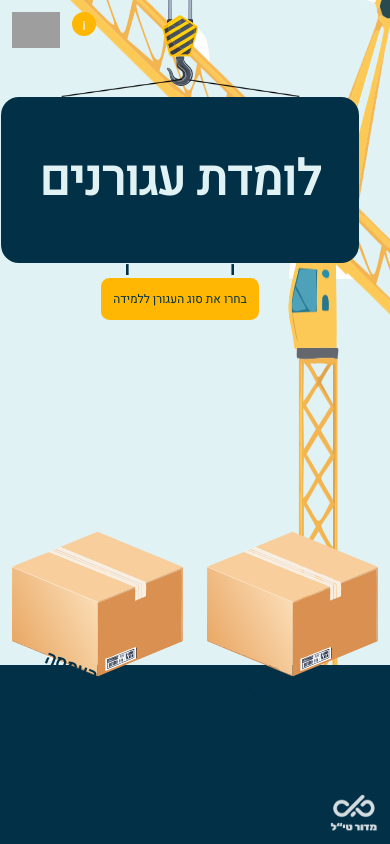
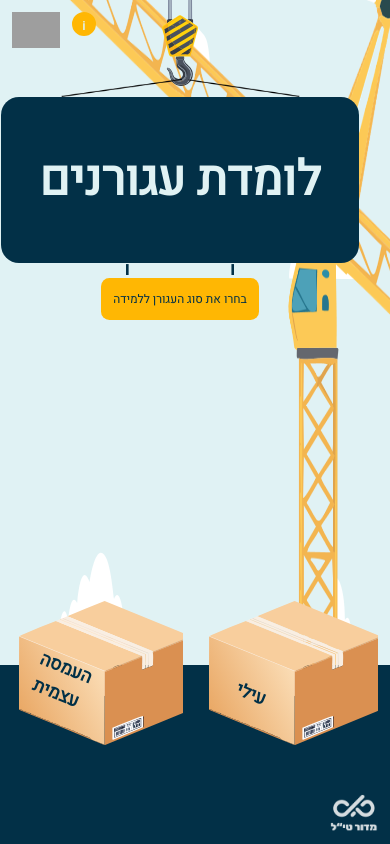
Before and after one commit to madortill/LomdatCranes, a Vue app: page / in a window 390 px wide. Built offline with nearby package versions, Linux system fonts and the light colour scheme; grey boxes are pictures that could not be loaded.

Commit message:
for now end of startScreen

```diff
--- a/src/components/Box.vue
+++ b/src/components/Box.vue
@@ -19,10 +19,7 @@ export default {
 
 #box {
   position: relative;
-  height: 100%;
   width: 100%;
-  border: 3px solid red;
-  z-index: 100;
 }
 
 .text {
@@ -33,7 +30,7 @@ export default {
   transform: rotate(22.13deg);
   position: absolute;
   bottom: 2rem;
-  left: 1rem;
+  left: 0rem;
 }
 
 .the-box {
--- a/src/components/HangingBoard.vue
+++ b/src/components/HangingBoard.vue
@@ -35,15 +35,6 @@
             console.log('hi');
           },
         },
-        // mounted() {
-        // if (this.partNum === 3) {
-        //    let timer = setTimeout(()=> {
-
-        //     clearTimeout(timer);
-        //    }, 1000);
-        // }
-
-        // }
 };
 </script>
 
@@ -51,9 +42,9 @@
 
 #hanging-board{
     z-index: 10000;
-    width: 60vw;
+    /* width: 60vw; */
     width: 100vw;
-    height: 40rem;
+    height: 50rem;
     display: flex;
     flex-direction: column;
     align-items: center;
@@ -196,9 +187,4 @@
   pointer-events: all;
 }
 
-@media screen and (max-width:768px){
-  .checkMarkBtn {
-    margin-bottom: -5rem;
-  }
-}
 </style>
--- a/src/components/OpenPage.vue
+++ b/src/components/OpenPage.vue
@@ -107,12 +107,12 @@ export default {
 
 .btn {
     cursor: pointer;
+    pointer-events: visiblePainted;
 }
 
 .box {
   z-index: 1;
   margin: 1rem;
-  pointer-events: visiblePainted;
   position: relative;
 }
 
@@ -124,34 +124,39 @@ export default {
   display:flex;
   z-index: 1;
   justify-content: space-evenly;
+  align-items: center;
 }
 
 .home-box-container {
-  width: 100vw;
-    height: 100vh;
+  width: 16rem;/**/
+    height: 100%;
     display: flex;
     z-index: 1;
     position: relative;
     align-items: center;
     flex-direction: column;
     animation: fadeIn 0.2s linear forwards;
+    margin-bottom: 1rem;
 }
 
 .part-one {
-  /* width:19rem; */
+  position: relative;
   z-index:4;
   margin-left: 2rem;
 }
 
 .part-two {
+  position: relative;
   z-index: 3;
   margin-top: -4rem;
   margin-left: -3rem;
 }
 
 .part-three {
+  position: relative;
   z-index: 2;
   margin-top: -4rem;
+  /* margin-bottom: 2rem; */
 }
 
 .info-btn {
@@ -280,7 +285,7 @@ export default {
 .box {
     width: 20rem;
     z-index: 1;
-    margin-bottom: 8rem;
+    margin-bottom: 0rem;
   }
 }
 
```
